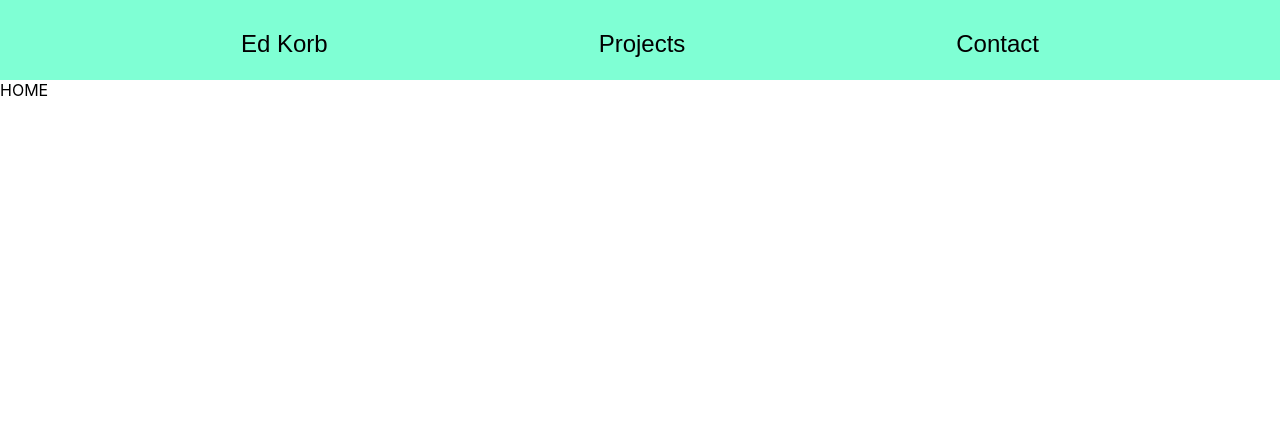
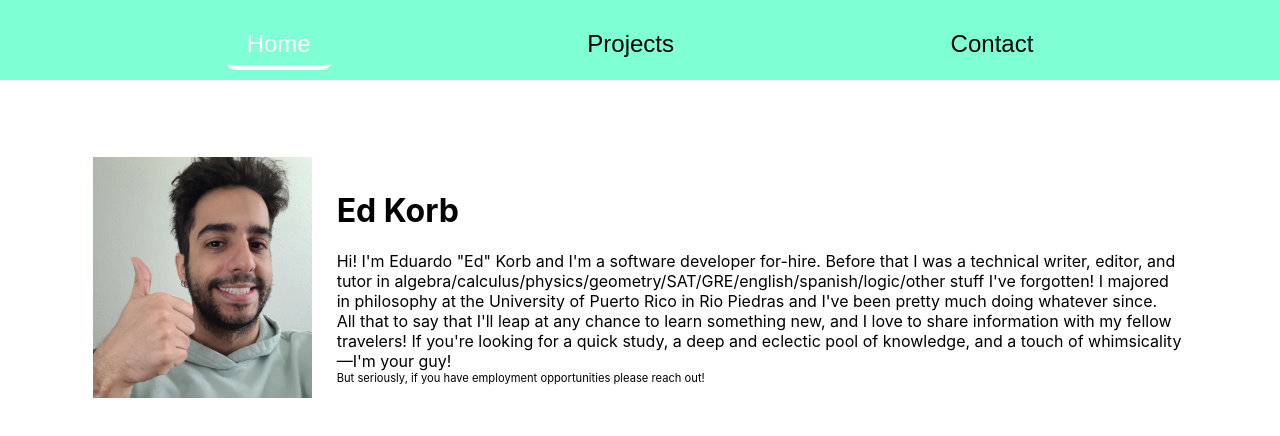
Before and after one commit to yorblesnoot/yorblesnoot.github.io, a React (Create React App) app: page / in a window 1280 px wide. Shown: the top 436 px of the page. Built offline with nearby package versions, Linux system fonts and the light colour scheme.

Commit message:
added actual website content

```diff
--- a/src/App.css
+++ b/src/App.css
@@ -4,6 +4,10 @@
   height: 10vh;
   background-color: aquamarine;
   justify-content: space-evenly;
+
+  position: -webkit-sticky;
+  position: sticky;
+  top: 0;
 }
 .navname{
   font-size: x-large;
--- a/src/App.js
+++ b/src/App.js
@@ -5,25 +5,44 @@ import ContactPage from './pages/contact.js';
 import { useState } from 'react';
 
 function App() {
-  const [currentPage, setCurrentPage] = useState(HomePage);
+  const [pageIndex, setPageIndex] = useState(0);
+
+  const pageTitles = ['Home', 'Projects', 'Contact'];
+  const pageDestinations = [HomePage, ProjectsPage, ContactPage];
+  const pages = pageTitles.map((title, index) => {return (<NavigationButton text={title} link={index} change={setPageIndex} key={index} highlight={highlightCurrent(index)}/>)}
+  );
+
+  function highlightCurrent(i)
+  {
+    if(i === pageIndex)
+    {
+      return true;
+    }
+    else return false;
+  }
+  const currentPage = pageDestinations[pageIndex]();
   return (
     <>
       <div className='navbar'>
-      <NavigationButton text='Ed Korb' link={HomePage}/>
-      <NavigationButton text='Projects' link={ProjectsPage}/>
-      <NavigationButton text='Contact' link={ContactPage}/>
+      {pages}
       </div>
       {currentPage}
     </>
   );
+}
 
-  function NavigationButton({text, link}){
-    return(
-    <div className='navbutton' onClick={()=> setCurrentPage(link)}>{text}</div>
-    );
+function NavigationButton({text, link, change, highlight}){
+  let wordColor = '';
+  let underline = '';
+  if(highlight === true)
+  {
+    wordColor = 'white';
+    underline = '5px solid white';
   }
+  return(
+  <div className='navbutton' onClick={()=> change(link)} style={{color: wordColor, borderBottom: underline}}>{text}</div>
+  );
 }
 
 
-
 export default App;
--- a/src/pages/contact.js
+++ b/src/pages/contact.js
@@ -1,7 +1,12 @@
+import './page.css';
+
 function ContactPage()
 {
   return(
-    <div>HIRE ME PLS</div>
+    <div className='frame'>
+        Want to pay me to do something code-related? Shoot me a message on <a href="https://www.linkedin.com/in/eduardo-korb/">LinkedIn</a>!
+        Or perhaps you'd like to look at some of my crappy selfies, memes, or rollerskating-related content? Check out my <a href="https://www.instagram.com/mozmorki/">Instagram</a>!
+    </div>
   )
 }
 export default ContactPage
--- a/src/pages/home.js
+++ b/src/pages/home.js
@@ -1,7 +1,25 @@
+import './page.css';
+import selfie from '../assets/selfie.jpg';
+
 function HomePage()
   {
     return(
-      <div>HOME</div>
+      <div className='frame'>
+        <div className='block'>
+          <img src = {selfie} alt='ED' width="20%" height="20%"/>
+            <div className='innerblock'>
+              <h1>Ed Korb</h1>
+              Hi! I'm Eduardo "Ed" Korb and I'm a software developer for-hire. Before that I was a technical writer, editor, and tutor in algebra/calculus/physics/geometry/SAT/GRE/english/spanish/logic/other stuff I've forgotten!
+              I majored in philosophy at the University of Puerto Rico in Rio Piedras and I've been pretty much doing whatever since.
+
+              <div>All that to say that I'll leap at any chance to learn something new, and I love to share information with my fellow travelers!
+                If you're looking for a quick study, a deep and eclectic pool of knowledge, and a touch of whimsicality—I'm your guy!</div>
+              <div style={{fontSize:'.7em'}}>But seriously, if you have employment opportunities please reach out!</div>
+            </div>
+        </div>
+
+
+      </div>
     )
   }
 
--- /dev/null
+++ b/src/pages/page.css
@@ -0,0 +1,36 @@
+.frame{
+    padding: 3%;
+    margin: 3%;
+}
+
+.block{
+    display: flex;
+    flex-direction: row;
+    justify-content: left;
+    align-items: center;
+    padding-left: 16px;
+    padding-right: 16px;
+    margin-bottom: 16px;
+}
+
+.innerblock{
+    margin-left: 20px;
+    display: flex;
+    flex-direction: column;
+    padding: 5px;
+}
+
+.projectdisplay{
+    display: flex;
+    flex-direction: row;
+    background-color: darkgray;
+    width: 100%;
+    height: 30%;
+    margin: 10px;
+    padding: 10px;
+}
+
+.projectwords{
+    margin: 20px;
+    width:60%;
+}
--- a/src/pages/projects.js
+++ b/src/pages/projects.js
@@ -1,8 +1,29 @@
+import './page.css';
+
 function ProjectsPage()
 {
   return(
-    <div>Projects</div>
+    <div className='frame'>
+        <Project title='yorblesnoot.github.io' imageurl='https://d.newsweek.com/en/full/1920025/cat-its-mouth-open.jpg' blurb="You guessed it, it's this exact website! I made it in React to hone my js/html/css skills. I never claimed design was my strong suit, but I did make a dope navigation bar that I'm proud of."/>
+        <Project title='BlueJam' imageurl='https://www.masalaherb.com/wp-content/uploads/2017/07/blueberry-jam-2.jpg' blurb="Made in Unity/C# and definitely not done yet, this project reflects my irrational commitment to building my dream game with minimal experience or preparation. It's going pretty well, actually, and has taught me a ton of stuff about coding, game design, app architecture, and perseverence. "/>
+        <Project title='MineSweeper' imageurl='https://img-9gag-fun.9cache.com/photo/av8WwvE_460s.jpg' blurb="A clone of the popular(?) game MineSweeper for the Windows CLI, which I put together over the course of an 8-hour day of web development bootcamp instead of doing our actual assignment. The coolest part of it was writing the logic to reveal nearby squares when you reveal a square with no mines around it; that took some braining to figure out."/>
+    </div>
   )
 }
 
+function Project({title, imageurl, blurb})
+{
+    return(
+        <div className='projectdisplay'>
+            <img src={imageurl} width={300} height={300}/>
+            <div className='projectwords'>
+                <h1>{title}</h1>
+                {blurb}
+                <div style={{paddingTop: '50px'}}>{"(Images to be replaced with gifs... at some point)"}</div>
+            </div>
+
+        </div>
+    )
+}
+
 export default ProjectsPage
```
Also changed, not shown: src/assets/selfie.jpg (added).
